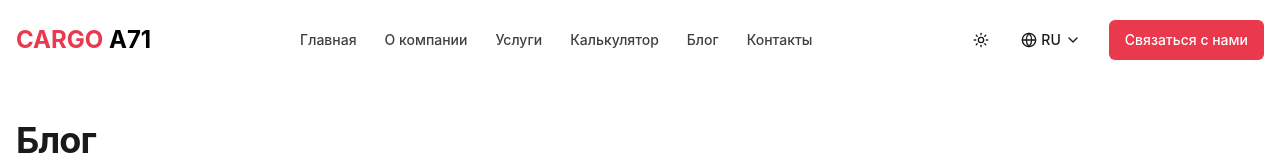
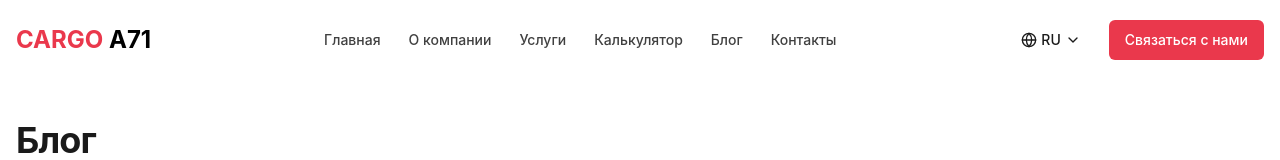
Before and after one commit to panda-logistic-cargo/panda-logistic, a React (Vite) app: page /blog in a window 1280 px wide. Shown: the top 160 px of the page. Built offline with nearby package versions, Linux system fonts and the light colour scheme.

Commit message:
Reverted to edit edt-a5240f41-5035-4946-853c-0c8fcfa1e5ea: "Implement requested features
Implements the features requested in the prompt."

```diff
--- a/src/App.tsx
+++ b/src/App.tsx
@@ -5,7 +5,6 @@ import { TooltipProvider } from "@/components/ui/tooltip";
 import { QueryClient, QueryClientProvider } from "@tanstack/react-query";
 import { BrowserRouter, Routes, Route } from "react-router-dom";
 import { LanguageProvider } from "@/context/LanguageContext";
-import { ThemeProvider } from "@/context/ThemeContext";
 import ScrollToTop from "./components/ScrollToTop";
 import ErrorBoundary from "./components/ErrorBoundary";
 import Index from "./pages/Index";
@@ -35,7 +34,6 @@ const queryClient = new QueryClient({
 const App = () => (
   <QueryClientProvider client={queryClient}>
     <TooltipProvider>
-      <ThemeProvider>
       <LanguageProvider>
         <Toaster />
         <Sonner />
@@ -65,7 +63,6 @@ const App = () => (
           </BrowserRouter>
         </ErrorBoundary>
       </LanguageProvider>
-      </ThemeProvider>
     </TooltipProvider>
   </QueryClientProvider>
 );
--- a/src/components/Navbar.tsx
+++ b/src/components/Navbar.tsx
@@ -9,7 +9,6 @@ import {
   DropdownMenuItem,
   DropdownMenuTrigger
 } from "@/components/ui/dropdown-menu";
-import ThemeToggle from "./ThemeToggle";
 
 const Navbar: React.FC = () => {
   const { language, setLanguage, t } = useLanguage();
@@ -51,7 +50,7 @@ const Navbar: React.FC = () => {
   return (
     <header
       className={`fixed top-0 left-0 right-0 z-50 transition-all duration-300 ${
-        isScrolled ? 'bg-white/90 dark:bg-cargo-gray-900/90 backdrop-blur-sm shadow-sm' : 'bg-transparent'
+        isScrolled ? 'bg-white/90 backdrop-blur-sm shadow-sm' : 'bg-transparent'
       }`}
     >
       <div className="container mx-auto px-4">
@@ -59,7 +58,7 @@ const Navbar: React.FC = () => {
           {/* Logo */}
           <a href="/" className="flex items-center">
             <span className="text-2xl font-bold text-cargo-red">
-              CARGO <span className="text-cargo-black dark:text-cargo-gray-100">A71</span>
+              CARGO <span className="text-cargo-black">A71</span>
             </span>
           </a>
 
@@ -69,20 +68,18 @@ const Navbar: React.FC = () => {
               <a
                 key={link.name}
                 href={link.href}
-                className="px-3 py-2 text-sm font-medium text-cargo-gray-700 dark:text-cargo-gray-300 hover:text-cargo-red transition-colors"
+                className="px-3 py-2 text-sm font-medium text-cargo-gray-700 hover:text-cargo-red transition-colors"
               >
                 {link.name}
               </a>
             ))}
           </nav>
 
-          {/* Language Switcher, Theme Toggle and CTA Button (Desktop) */}
+          {/* Language Switcher and CTA Button (Desktop) */}
           <div className="hidden md:flex items-center">
-            <ThemeToggle />
-
             <DropdownMenu>
               <DropdownMenuTrigger asChild>
-                <Button variant="ghost" size="sm" className="flex items-center gap-1 ml-2">
+                <Button variant="ghost" size="sm" className="flex items-center gap-1">
                   <Globe className="h-4 w-4" />
                   <span className="uppercase">{language}</span>
                   <ChevronDown className="h-4 w-4" />
@@ -108,8 +105,6 @@ const Navbar: React.FC = () => {
 
           {/* Mobile Menu Button */}
           <div className="md:hidden flex items-center">
-            <ThemeToggle className="mr-2" />
-
             <DropdownMenu>
               <DropdownMenuTrigger asChild>
                 <Button variant="ghost" size="sm" className="mr-2">
@@ -127,7 +122,7 @@ const Navbar: React.FC = () => {
             </DropdownMenu>
 
             <button
-              className="text-cargo-gray-800 dark:text-cargo-gray-200 hover:text-cargo-red"
+              className="text-cargo-gray-800 hover:text-cargo-red"
               onClick={toggleMenu}
               aria-label="Toggle menu"
             >
@@ -139,7 +134,7 @@ const Navbar: React.FC = () => {
 
       {/* Mobile Menu */}
       <div
-        className={`md:hidden absolute w-full bg-white dark:bg-cargo-gray-900 shadow-lg transition-all duration-300 ease-in-out ${
+        className={`md:hidden absolute w-full bg-white shadow-lg transition-all duration-300 ease-in-out ${
           isMenuOpen ? 'max-h-[500px] opacity-100' : 'max-h-0 opacity-0 overflow-hidden'
         }`}
       >
@@ -149,7 +144,7 @@ const Navbar: React.FC = () => {
               <a
                 key={link.name}
                 href={link.href}
-                className="py-2 text-cargo-gray-700 dark:text-cargo-gray-300 hover:text-cargo-red transition-colors"
+                className="py-2 text-cargo-gray-700 hover:text-cargo-red transition-colors"
                 onClick={closeMenu}
               >
                 {link.name}
--- a/src/components/ThemeToggle.tsx
+++ /dev/null
@@ -1,39 +0,0 @@
-
-import React from 'react';
-import { useTheme } from '@/context/ThemeContext';
-import { Moon, Sun } from 'lucide-react';
-import { Button } from '@/components/ui/button';
-import { cn } from '@/lib/utils';
-
-interface ThemeToggleProps {
-  className?: string;
-  variant?: 'default' | 'outline' | 'ghost';
-}
-
-const ThemeToggle: React.FC<ThemeToggleProps> = ({
-  className,
-  variant = 'ghost'
-}) => {
-  const { theme, toggleTheme } = useTheme();
-
-  return (
-    <Button
-      variant={variant}
-      size="sm"
-      onClick={toggleTheme}
-      className={cn("relative", className)}
-      aria-label={theme === 'dark' ? 'Switch to light theme' : 'Switch to dark theme'}
-    >
-      <Sun className={cn(
-        "h-4 w-4 transition-all",
-        theme === 'dark' ? 'scale-0 opacity-0 absolute' : 'scale-100 opacity-100'
-      )} />
-      <Moon className={cn(
-        "h-4 w-4 transition-all",
-        theme === 'dark' ? 'scale-100 opacity-100' : 'scale-0 opacity-0 absolute'
-      )} />
-    </Button>
-  );
-};
-
-export default ThemeToggle;
--- a/src/components/ui/switch.tsx
+++ b/src/components/ui/switch.tsx
@@ -1,4 +1,3 @@
-
 import * as React from "react"
 import * as SwitchPrimitives from "@radix-ui/react-switch"
 
@@ -10,7 +9,7 @@ const Switch = React.forwardRef<
 >(({ className, ...props }, ref) => (
   <SwitchPrimitives.Root
     className={cn(
-      "peer inline-flex h-6 w-11 shrink-0 cursor-pointer items-center rounded-full border-2 border-transparent transition-colors focus-visible:outline-none focus-visible:ring-2 focus-visible:ring-ring focus-visible:ring-offset-2 focus-visible:ring-offset-background disabled:cursor-not-allowed disabled:opacity-50 data-[state=checked]:bg-primary data-[state=unchecked]:bg-input dark:data-[state=unchecked]:bg-cargo-gray-700",
+      "peer inline-flex h-6 w-11 shrink-0 cursor-pointer items-center rounded-full border-2 border-transparent transition-colors focus-visible:outline-none focus-visible:ring-2 focus-visible:ring-ring focus-visible:ring-offset-2 focus-visible:ring-offset-background disabled:cursor-not-allowed disabled:opacity-50 data-[state=checked]:bg-primary data-[state=unchecked]:bg-input",
       className
     )}
     {...props}
@@ -18,7 +17,7 @@ const Switch = React.forwardRef<
   >
     <SwitchPrimitives.Thumb
       className={cn(
-        "pointer-events-none block h-5 w-5 rounded-full bg-background dark:bg-cargo-gray-100 shadow-lg ring-0 transition-transform data-[state=checked]:translate-x-5 data-[state=unchecked]:translate-x-0"
+        "pointer-events-none block h-5 w-5 rounded-full bg-background shadow-lg ring-0 transition-transform data-[state=checked]:translate-x-5 data-[state=unchecked]:translate-x-0"
       )}
     />
   </SwitchPrimitives.Root>
--- a/src/context/ThemeContext.tsx
+++ /dev/null
@@ -1,57 +0,0 @@
-
-import React, { createContext, useContext, useEffect, useState } from 'react';
-
-type Theme = 'light' | 'dark';
-
-interface ThemeContextType {
-  theme: Theme;
-  toggleTheme: () => void;
-}
-
-const ThemeContext = createContext<ThemeContextType | undefined>(undefined);
-
-export const ThemeProvider = ({ children }: { children: React.ReactNode }) => {
-  const [theme, setTheme] = useState<Theme>('light');
-
-  useEffect(() => {
-    // Check for saved theme preference or system preference
-    const savedTheme = localStorage.getItem('theme') as Theme;
-    const prefersDark = window.matchMedia('(prefers-color-scheme: dark)').matches;
-
-    if (savedTheme) {
-      setTheme(savedTheme);
-    } else if (prefersDark) {
-      setTheme('dark');
-    }
-  }, []);
-
-  useEffect(() => {
-    // Update the document class when theme changes
-    if (theme === 'dark') {
-      document.documentElement.classList.add('dark');
-    } else {
-      document.documentElement.classList.remove('dark');
-    }
-
-    // Save theme preference
-    localStorage.setItem('theme', theme);
-  }, [theme]);
-
-  const toggleTheme = () => {
-    setTheme(prevTheme => (prevTheme === 'light' ? 'dark' : 'light'));
-  };
-
-  return (
-    <ThemeContext.Provider value={{ theme, toggleTheme }}>
-      {children}
-    </ThemeContext.Provider>
-  );
-};
-
-export const useTheme = (): ThemeContextType => {
-  const context = useContext(ThemeContext);
-  if (context === undefined) {
-    throw new Error('useTheme must be used within a ThemeProvider');
-  }
-  return context;
-};
--- a/src/index.css
+++ b/src/index.css
@@ -86,11 +86,6 @@
     --sidebar-border: 0 0% 20%;
     --sidebar-ring: 353 83% 57%;
   }
-
-  /* Apply smoother transitions for theme switching */
-  * {
-    @apply transition-colors duration-200;
-  }
 }
 
 @layer base {
@@ -140,12 +135,4 @@
     -webkit-text-fill-color: transparent;
     background-image: linear-gradient(to right, #ea384c, #f95738);
   }
-
-  .dark .glass-effect {
-    @apply bg-cargo-gray-900/60 backdrop-blur-md border border-cargo-gray-800;
-  }
-
-  .glass-effect {
-    @apply bg-white/70 backdrop-blur-md border border-cargo-gray-200;
-  }
 }
```
Lines whose indentation alone changed are shown as unchanged.
